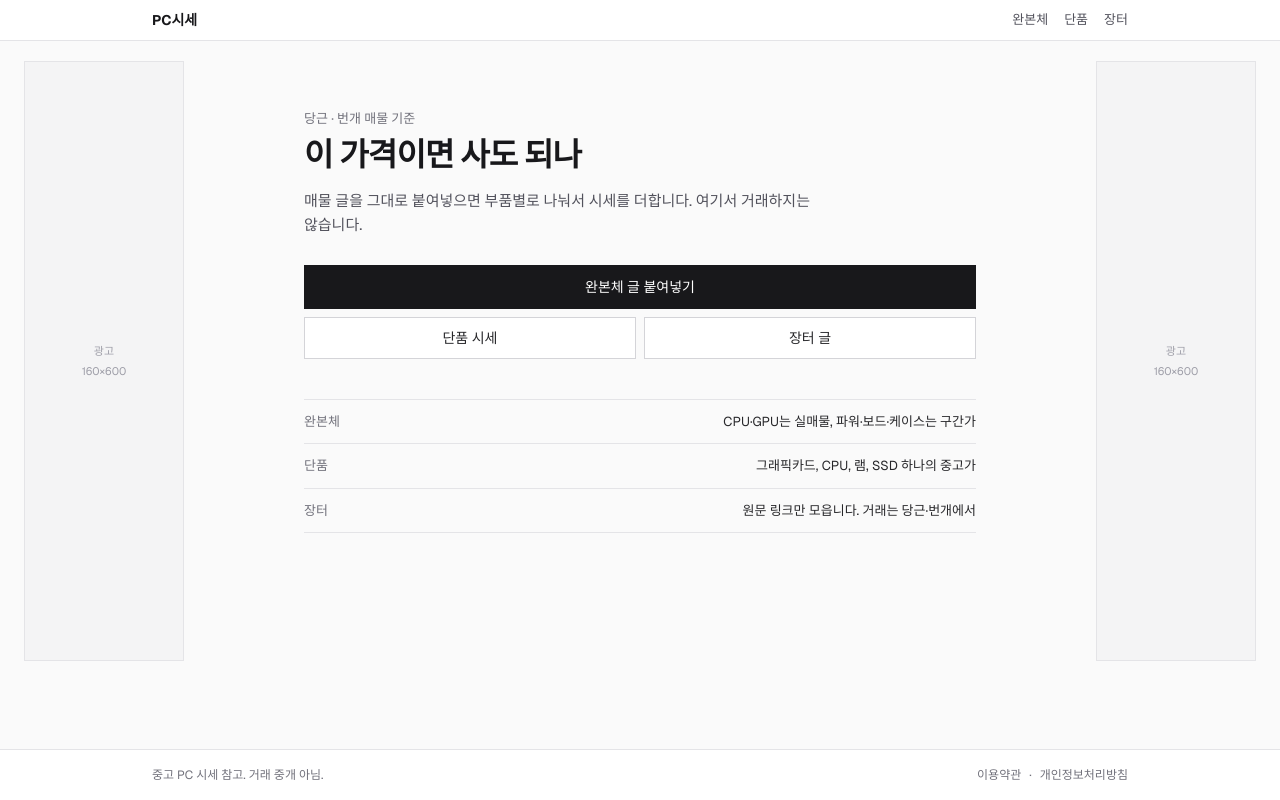
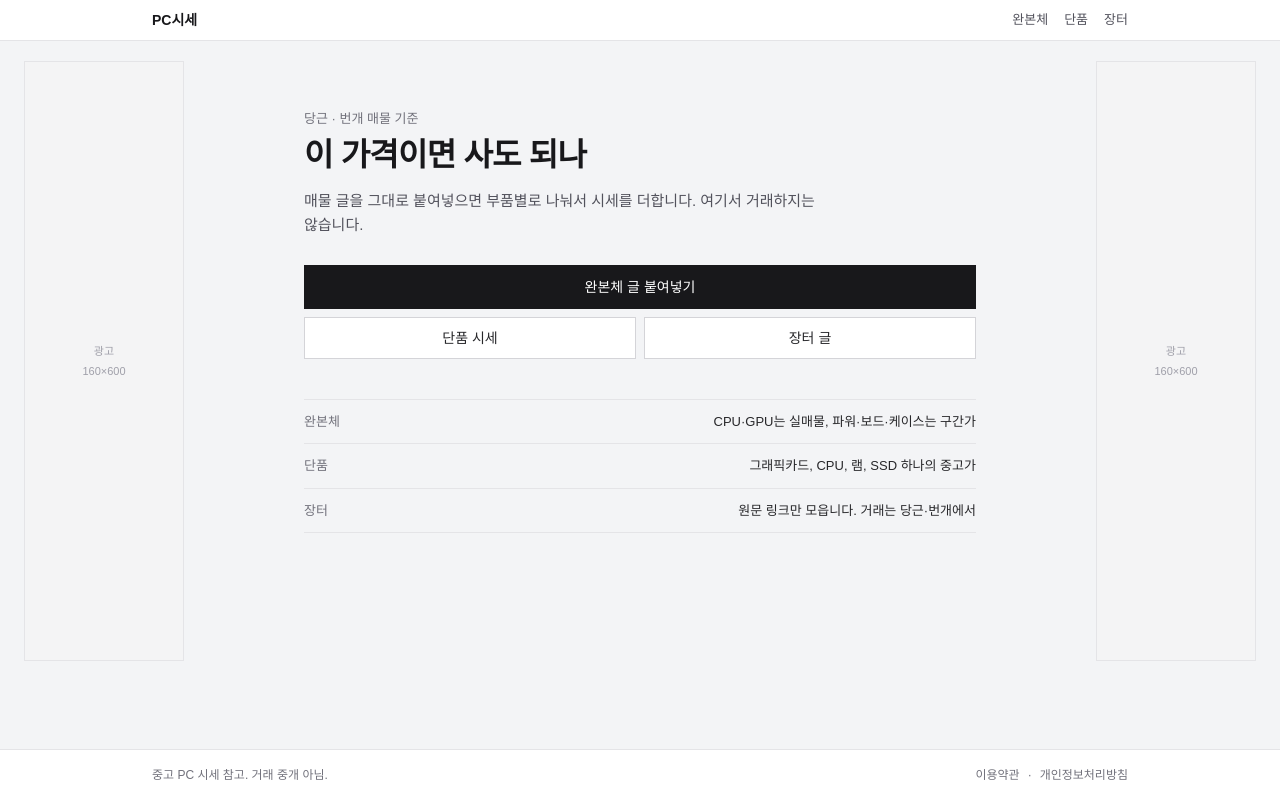
Before and after one commit to active06119-cpu/usedpcprice, a Next.js app: page / in a window 1280 px wide. Built offline with nearby package versions, Linux system fonts and the light colour scheme.

Commit message:
design: Korean system font stack instead of Geist

```diff
--- a/src/app/globals.css
+++ b/src/app/globals.css
@@ -1,21 +1,24 @@
 @import "tailwindcss";
 
 :root {
-  --background: #fafafa;
+  --background: #f3f4f6;
   --foreground: #18181b;
-  --muted: #f4f4f5;
+  --muted: #ececef;
   --border: #e4e4e7;
 }
 
 @theme inline {
   --color-background: var(--background);
   --color-foreground: var(--foreground);
-  --font-sans: var(--font-geist-sans);
-  --font-mono: var(--font-geist-mono);
 }
 
 body {
   background: var(--background);
   color: var(--foreground);
-  font-family: var(--font-geist-sans), Arial, Helvetica, sans-serif;
+  font-family:
+    "Apple SD Gothic Neo",
+    Pretendard,
+    "Noto Sans KR",
+    "Malgun Gothic",
+    sans-serif;
 }
```
